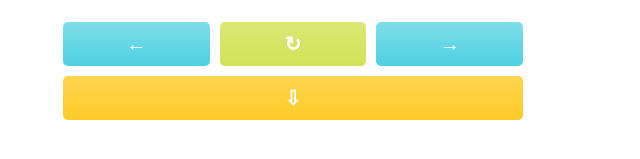
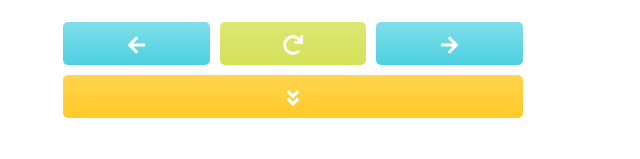
Before and after one commit to dyefim/vanillajs-canvas-tetris, a website built with Vite: page index.html in a window 1280 px wide. Shown: the part 443-602 px from the top of the page, 347-987 px from the left. Built offline with nearby package versions, Linux system fonts and the light colour scheme.

Commit message:
+ control button icons

```diff
--- a/index.html
+++ b/index.html
@@ -6,17 +6,24 @@
     <meta name="viewport" content="width=device-width, initial-scale=1.0" />
     <link rel="stylesheet" href="styles/index.css" />
     <title>The Game</title>
+    <!-- I'm using fontawesome icons: https://fontawesome.com/license -->
   </head>
   <body>
     <canvas id="gameCanvas" width="200" height="440"></canvas>
     <canvas id="overlayCanvas" width="300" height="40"></canvas>
     <canvas id="nextTetraminoCanvas" width="60" height="75"></canvas>
     <div id="controls">
-      <button class="left">&larr;</button>
-      <button class="rotate">&orarr;</button>
-      <button class="right">&rarr;</button>
+      <button class="left">
+        <img src="/src/icons/arrow-left-solid.svg" />
+      </button>
+      <button class="rotate">
+        <img src="/src/icons/redo-solid.svg" />
+      </button>
+      <button class="right">
+        <img src="/src/icons/arrow-right-solid.svg" />
+      </i></button>
 
-      <button class="drop">&#8681;</button>
+      <button class="drop"><img src="/src/icons/angle-double-down-solid.svg" /></button>
     </div>
     <script type="module" src="/src/main.js"></script>
   </body>
--- a/styles/controls.css
+++ b/styles/controls.css
@@ -56,3 +56,9 @@
 #controls button.drop:active {
   background: #ffc107;
 }
+
+#controls svg,
+#controls img {
+  height: 20px;
+  vertical-align: middle;
+}
```
Also changed, not shown: src/icons/angle-double-down-solid.svg (added), src/icons/arrow-left-solid.svg (added), src/icons/arrow-right-solid.svg (added), src/icons/redo-solid.svg (added), src/icons/undo-solid.svg (added).
